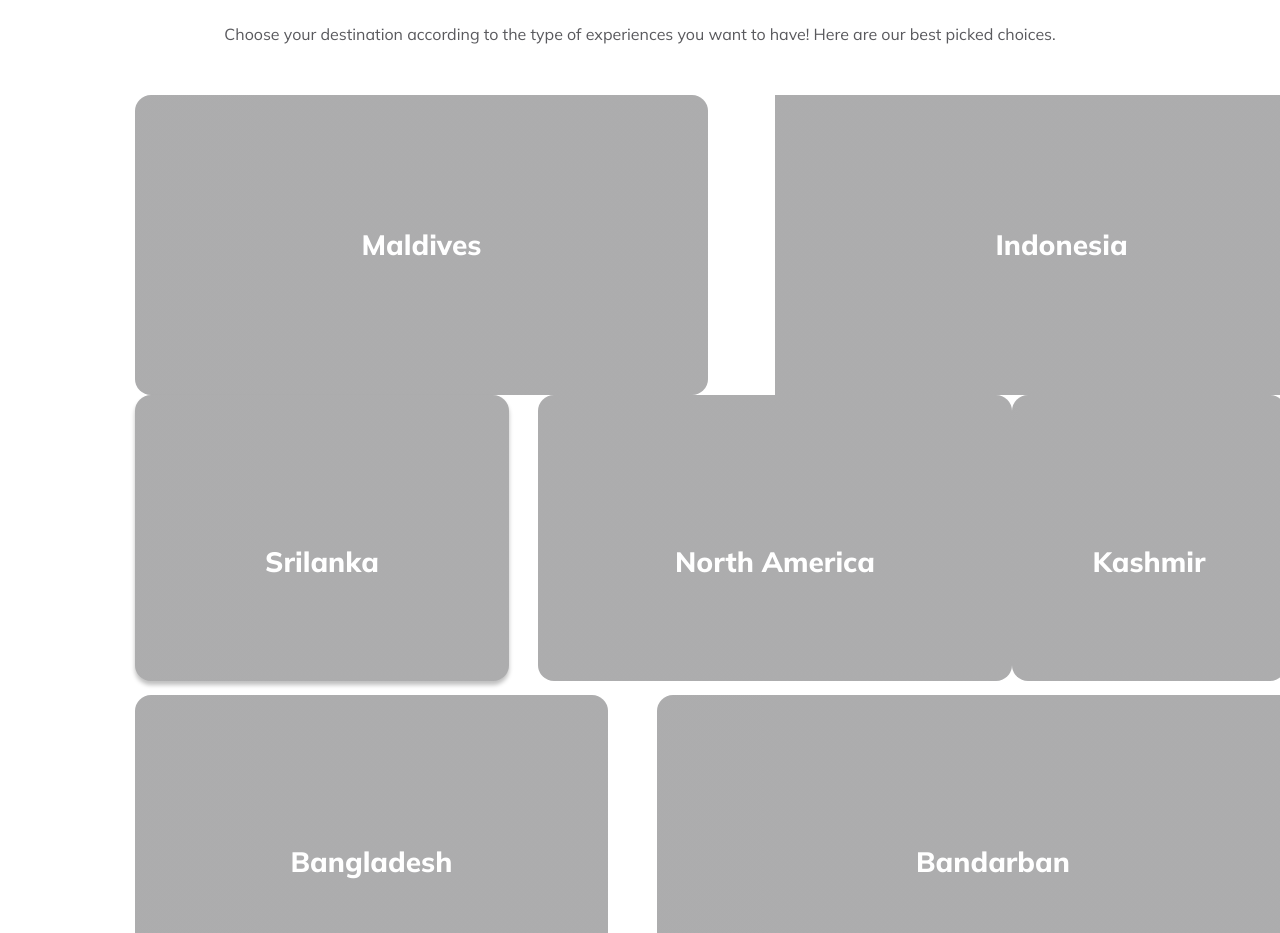
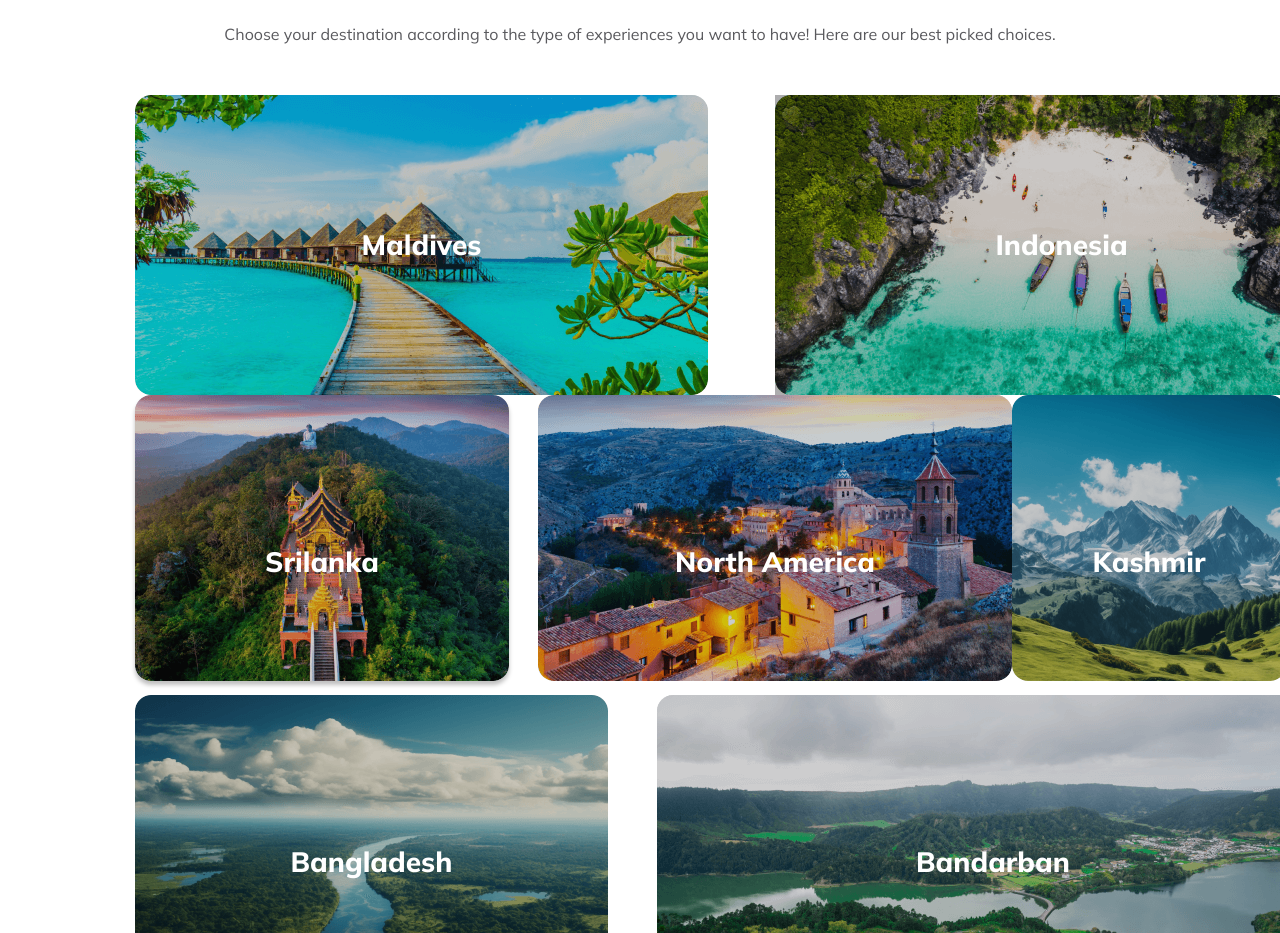
Before and after one commit to Coeditor5852/ValorVista-Travels, a plain HTML site: page index.html in a window 1280 px wide. Shown: the part 1867-2800 px from the top of the page. Drawn offline with Linux system fonts and the light colour scheme; the site is published under a folder, as on GitHub Pages, so addresses that start at the root find nothing.

Commit message:
css images fixed

```diff
--- a/styles/style.css
+++ b/styles/style.css
@@ -84,7 +84,7 @@ nav>ul>li {
 
 /* banner styles */
 .banner {
-    background-image: linear-gradient(180deg, rgba(19, 19, 24, 0.80) 0%, rgba(19, 19, 24, 0.00) 100%), url('/images/Group\ 13\ \(1\)\ \(1\).png');
+    background-image: linear-gradient(180deg, rgba(19, 19, 24, 0.80) 0%, rgba(19, 19, 24, 0.00) 100%), url('../images/Group\ 13\ \(1\)\ \(1\).png');
     background-size: cover;
     background-repeat: no-repeat;
     align-items: center;
@@ -263,7 +263,7 @@ input::placeholder {
     width: 573px;
     height: 300px;
     border-radius: 16px;
-    background: url('/images/Rectangle\ 5.png'), linear-gradient(0deg, rgba(19, 19, 24, 0.20) 0%, rgba(19, 19, 24, 0.20) 100%), lightgray 50%;
+    background: url('../images/Rectangle\ 5.png'), linear-gradient(0deg, rgba(19, 19, 24, 0.20) 0%, rgba(19, 19, 24, 0.20) 100%), lightgray 50%;
     background-size: cover;
     background-repeat: no-repeat;
 }
@@ -278,7 +278,7 @@ input::placeholder {
 
 .grid-item-2 {
     grid-column: 7/span 6;
-    background: url('/images/Rectangle\ 8.png'), linear-gradient(0deg, rgba(19, 19, 24, 0.20) 0%, rgba(19, 19, 24, 0.20) 100%), lightgray -101px -108.075px / 135.253% 172.05% no-repeat;
+    background: url('../images/Rectangle\ 8.png'), linear-gradient(0deg, rgba(19, 19, 24, 0.20) 0%, rgba(19, 19, 24, 0.20) 100%), lightgray -101px -108.075px / 135.253% 172.05% no-repeat;
     width: 573px;
     height: 300px;
 }
@@ -294,7 +294,7 @@ input::placeholder {
 .grid-item-3 {
     grid-column: 1/span 4;
     border-radius: 16px;
-    background: url('/images/Rectangle\ 6.png'), linear-gradient(0deg, rgba(19, 19, 24, 0.20) 0%, rgba(19, 19, 24, 0.20) 100%), lightgray 50% / cover no-repeat;
+    background: url('../images/Rectangle\ 6.png'), linear-gradient(0deg, rgba(19, 19, 24, 0.20) 0%, rgba(19, 19, 24, 0.20) 100%), lightgray 50% / cover no-repeat;
     box-shadow: 0px 4px 4px 0px rgba(0, 0, 0, 0.25);
     width: 374px;
     height: 286px;
@@ -312,7 +312,7 @@ input::placeholder {
 .grid-item-4 {
     grid-column: 5/span 4;
     border-radius: 16px;
-    background: url('/images/Rectangle\ 7.png'), linear-gradient(0deg, rgba(19, 19, 24, 0.20) 0%, rgba(19, 19, 24, 0.20) 100%), lightgray 50% / cover no-repeat;
+    background: url('../images/Rectangle\ 7.png'), linear-gradient(0deg, rgba(19, 19, 24, 0.20) 0%, rgba(19, 19, 24, 0.20) 100%), lightgray 50% / cover no-repeat;
     width: 474px;
     height: 286px;
 }
@@ -329,7 +329,7 @@ input::placeholder {
 .grid-item-5 {
     grid-column: 9/span 4;
     border-radius: 16px;
-    background:  url('/images/Rectangle\ 9.png'), linear-gradient(0deg, rgba(19, 19, 24, 0.20) 0%, rgba(19, 19, 24, 0.20) 100%),lightgray 50% / cover no-repeat;
+    background:  url('../images/Rectangle\ 9.png'), linear-gradient(0deg, rgba(19, 19, 24, 0.20) 0%, rgba(19, 19, 24, 0.20) 100%),lightgray 50% / cover no-repeat;
     width: 274px;
     height: 286px;
 }
@@ -346,7 +346,7 @@ input::placeholder {
 .grid-item-6 {
     grid-column: 1/span 5;
     border-radius: 16px;
-    background:  url('/images/Rectangle\ 11.png'), linear-gradient(0deg, rgba(19, 19, 24, 0.20) 0%, rgba(19, 19, 24, 0.20) 100%),lightgray 50% / cover no-repeat;
+    background:  url('../images/Rectangle\ 11.png'), linear-gradient(0deg, rgba(19, 19, 24, 0.20) 0%, rgba(19, 19, 24, 0.20) 100%),lightgray 50% / cover no-repeat;
     width: 473px;
     height: 300px;
 }
@@ -363,7 +363,7 @@ input::placeholder {
 .grid-item-7 {
     grid-column: 6/span 7;
     border-radius: 16px;
-    background:  url('/images/Rectangle\ 10.png'), linear-gradient(0deg, rgba(19, 19, 24, 0.20) 0%, rgba(19, 19, 24, 0.20) 100%),lightgray 50% / cover no-repeat;
+    background:  url('../images/Rectangle\ 10.png'), linear-gradient(0deg, rgba(19, 19, 24, 0.20) 0%, rgba(19, 19, 24, 0.20) 100%),lightgray 50% / cover no-repeat;
     width: 673px;
     height: 300px;
 }
```
